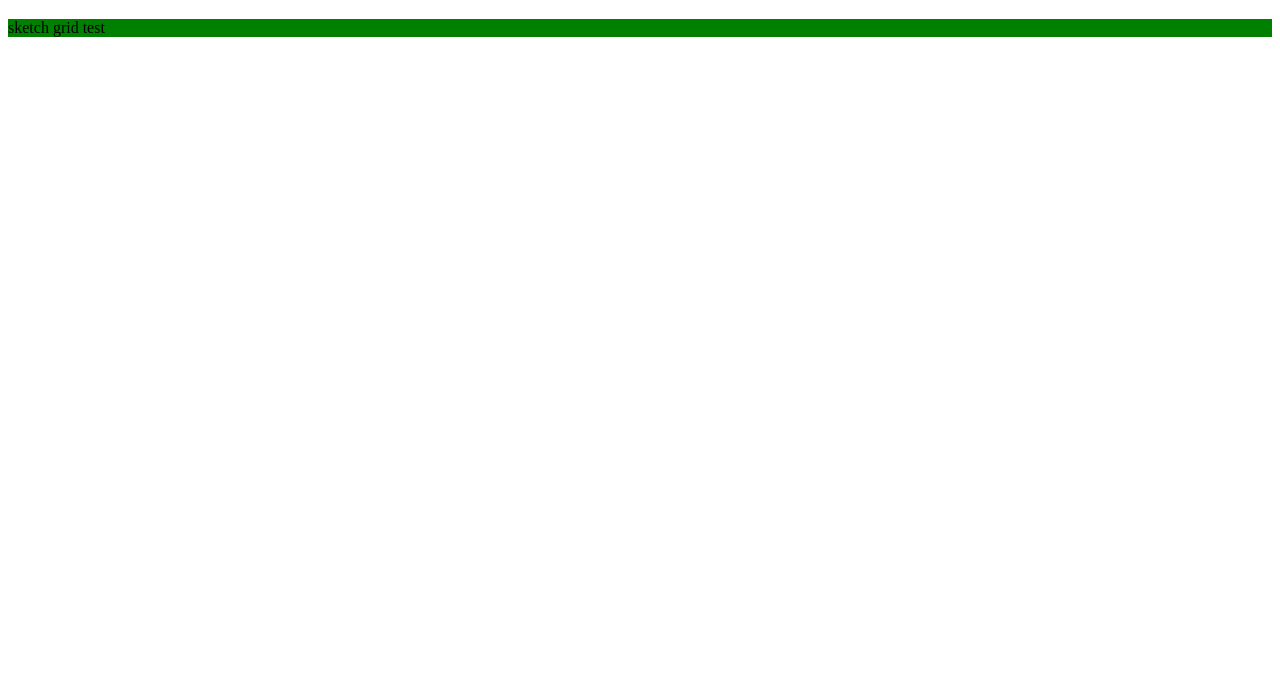
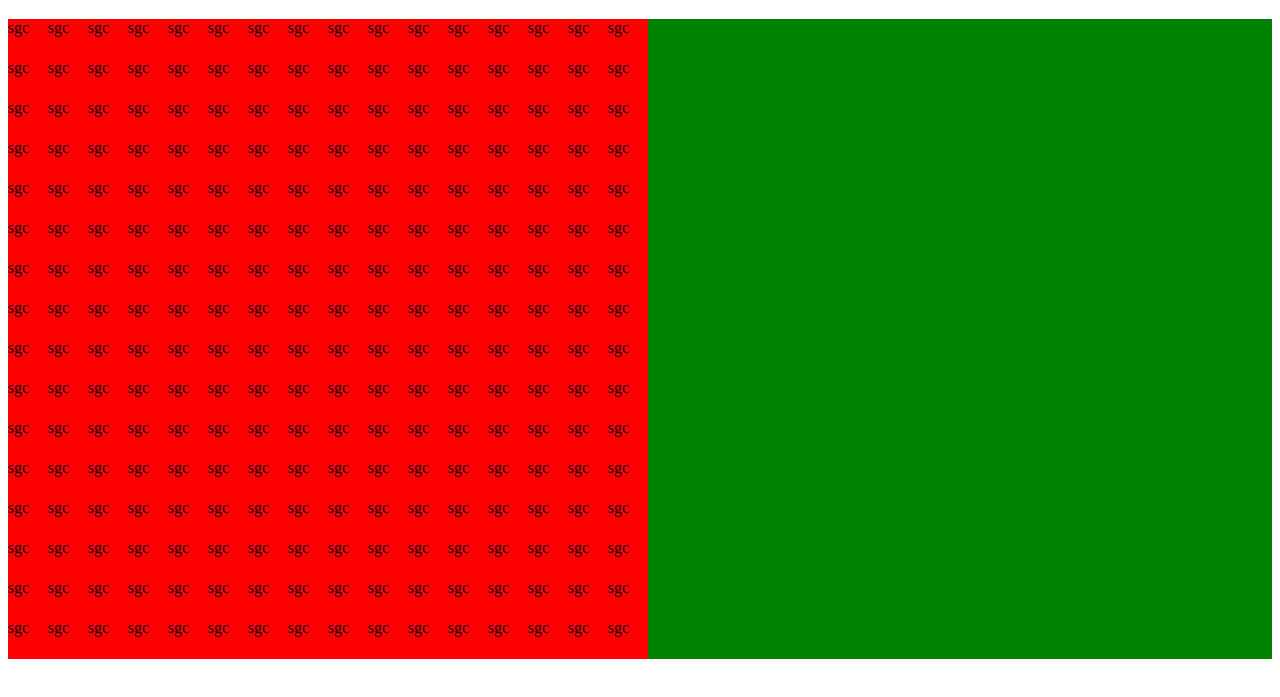
Before and after one commit to crongle/sketchit, a plain HTML site: page index.html in a window 1280 px wide. Shown: the part 61-758 px from the top of the page. Drawn offline with Linux system fonts and the light colour scheme.

Commit message:
Added js grid

```diff
--- a/script.js
+++ b/script.js
@@ -2,7 +2,14 @@ const container = document.querySelector('.grid-container');
 
 const sketchGrid = document.createElement('div');
 sketchGrid.classList.add('sketch-grid');
-sketchGrid.textContent = 'sketch grid test';
+
+for  (i = 0; i < 256; ++i) {
+const sketchGridCell = document.createElement('div');
+sketchGridCell.classList.add('sketch-grid-cell');
+sketchGridCell.textContent = 'sgc';
+sketchGrid.appendChild(sketchGridCell);
+}
+
 container.appendChild(sketchGrid);
 
 /*
--- a/style.css
+++ b/style.css
@@ -1,3 +1,12 @@
 .sketch-grid {
+  display: grid;
+  grid-template-columns: repeat(16, 40px);
+  grid-template-rows: repeat(16, 40px);
+
   background-color: green;
+
 }
+
+.sketch-grid-cell {
+  background-color: red;
+}
```
